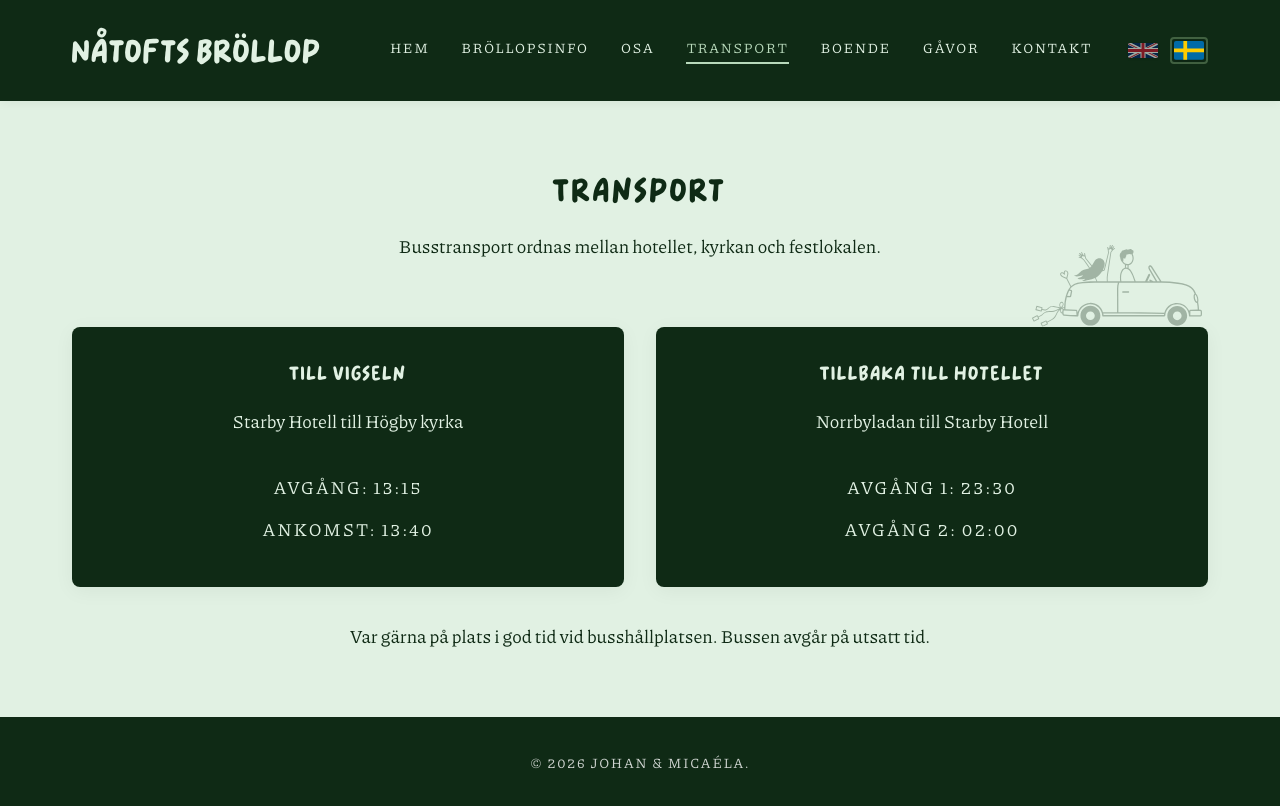
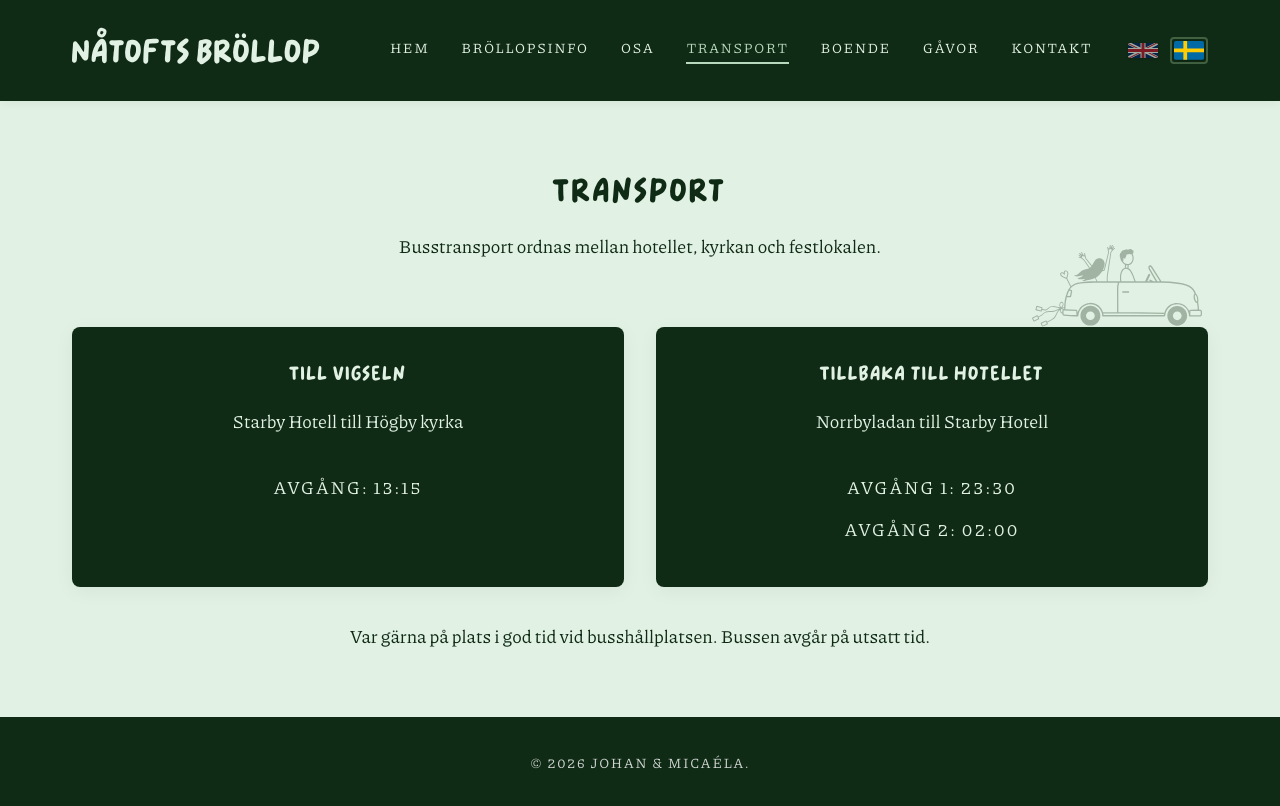
Before and after one commit to 2toft/wedding-site, a Vue app: page /transportation in a window 1280 px wide. Built offline with nearby package versions, Linux system fonts and the light colour scheme.

Commit message:
feat: remove arrival time from transportation details

```diff
--- a/src/locales/en.json
+++ b/src/locales/en.json
@@ -80,8 +80,7 @@
     "toCeremony": {
       "title": "To the Ceremony",
       "route": "Starby Hotel to Högby Church",
-      "departure": "Departure: 13:15",
-      "arrival": "Arrival: 13:40"
+      "departure": "Departure: 13:15"
     },
     "toHotel": {
       "title": "Back to the Hotel",
--- a/src/locales/sv.json
+++ b/src/locales/sv.json
@@ -80,8 +80,7 @@
     "toCeremony": {
       "title": "Till vigseln",
       "route": "Starby Hotell till Högby kyrka",
-      "departure": "Avgång: 13:15",
-      "arrival": "Ankomst: 13:40"
+      "departure": "Avgång: 13:15"
     },
     "toHotel": {
       "title": "Tillbaka till hotellet",
--- a/src/views/TransportationView.vue
+++ b/src/views/TransportationView.vue
@@ -15,7 +15,6 @@
         <h3>{{ $t("transportation.toCeremony.title") }}</h3>
         <p class="text-body">{{ $t("transportation.toCeremony.route") }}</p>
         <p class="time">{{ $t("transportation.toCeremony.departure") }}</p>
-        <p class="time">{{ $t("transportation.toCeremony.arrival") }}</p>
       </article>
 
       <article class="schedule-card">
```
Also changed, not shown: 1 other file (tests, documents, lock files or other folders).
